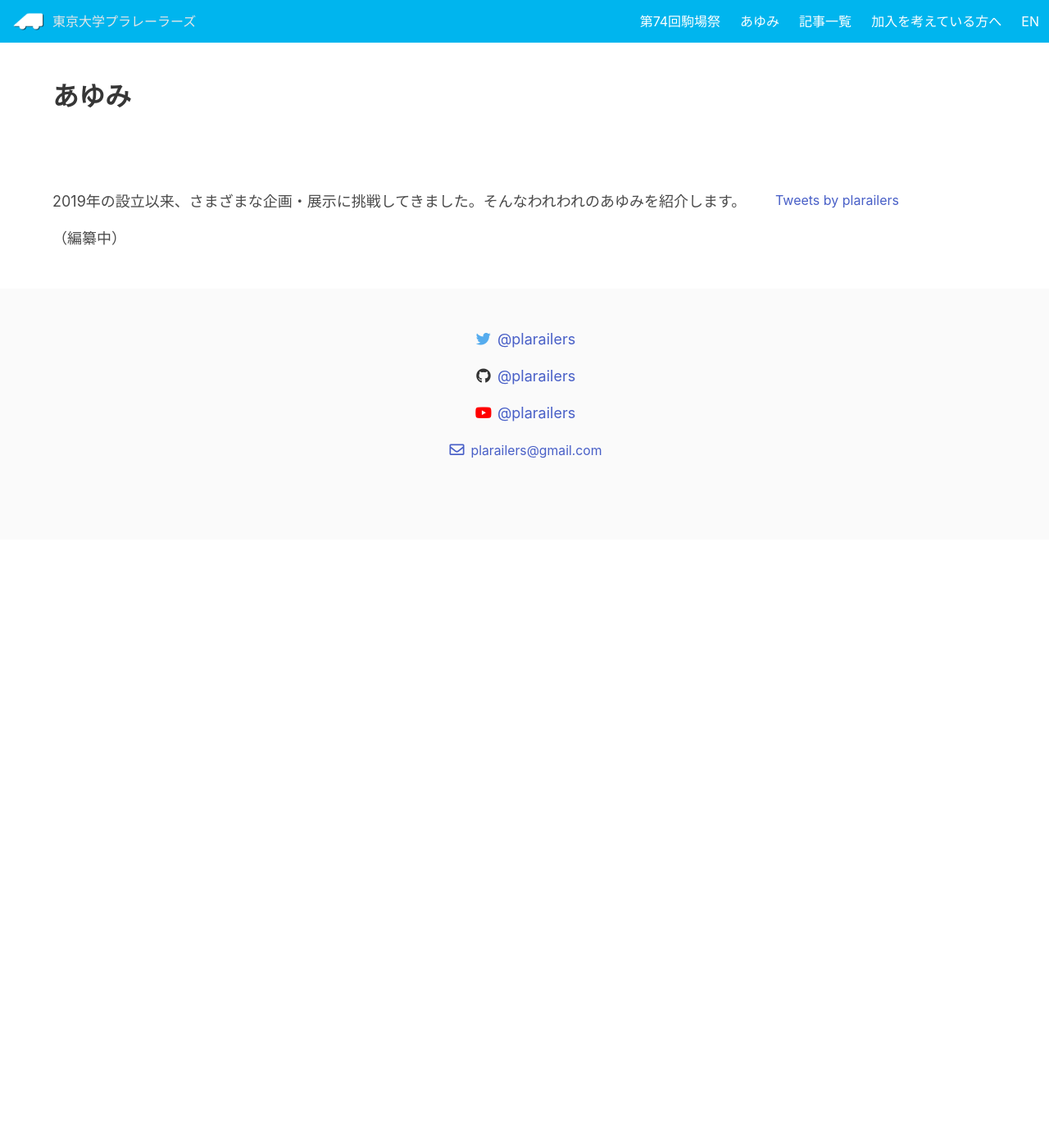
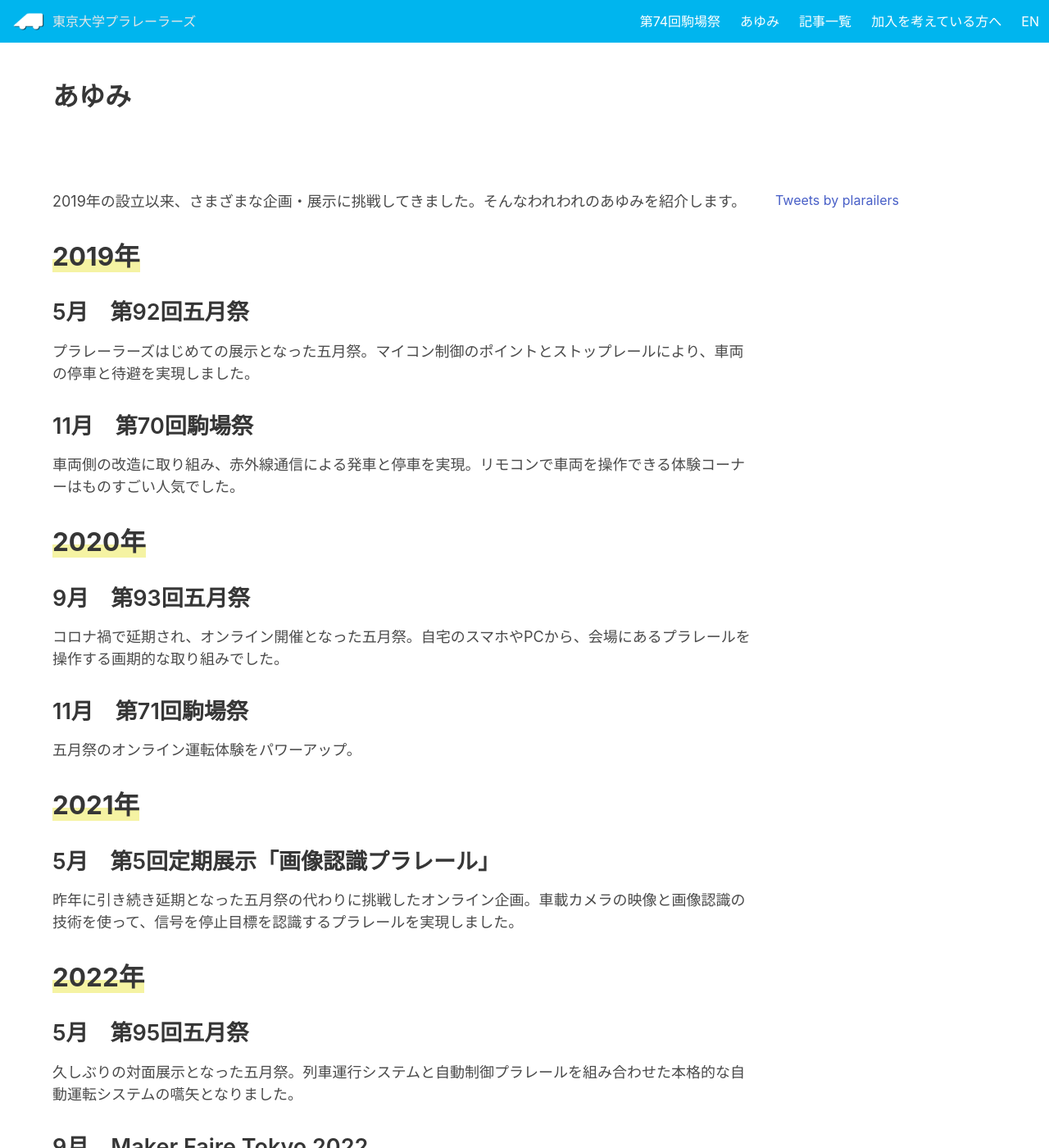
Before and after one commit to plarailers/plarailers.github.io, a Jekyll site: the page built from history/index.md, in a window 1280 px wide and 1400 px high. Shown: the whole window at 82% size. Built offline with Jekyll 4.4.1, drawn with Linux system fonts in a browser that asks for light colours; nearby versions of some CDN libraries; comment, search, counter and statistics services are not loaded; some of the changed text lies outside the part shown.

Commit message:
あゆみを編集

```diff
--- a/history/index.md
+++ b/history/index.md
@@ -5,4 +5,35 @@ title: あゆみ
 
 2019年の設立以来、さまざまな企画・展示に挑戦してきました。そんなわれわれのあゆみを紹介します。
 
+
+## **2019年**
+### 5月　第92回五月祭
+プラレーラーズはじめての展示となった五月祭。マイコン制御のポイントとストップレールにより、車両の停車と待避を実現しました。
+### 11月　第70回駒場祭
+車両側の改造に取り組み、赤外線通信による発車と停車を実現。リモコンで車両を操作できる体験コーナーはものすごい人気でした。
+
+## **2020年**
+### 9月　第93回五月祭
+コロナ禍で延期され、オンライン開催となった五月祭。自宅のスマホやPCから、会場にあるプラレールを操作する画期的な取り組みでした。
+### 11月　第71回駒場祭
+五月祭のオンライン運転体験をパワーアップ。
+
+## **2021年**
+### 5月　第5回定期展示「画像認識プラレール」
+昨年に引き続き延期となった五月祭の代わりに挑戦したオンライン企画。車載カメラの映像と画像認識の技術を使って、信号を停止目標を認識するプラレールを実現しました。
+
+## **2022年**
+### 5月　第95回五月祭
+久しぶりの対面展示となった五月祭。列車運行システムと自動制御プラレールを組み合わせた本格的な自動運転システムの嚆矢となりました。
+### 9月　Maker Faire Tokyo 2022
+プラレーラーズ初となる外部展示。
+### 11月　調布祭
+電気通信大学工学研究部・鉄道研究会とのコラボ。
+
+## **2023年**
+### 5月　第96回五月祭
+### 9月　Maker Faire Tokyo 2023
+### 11月　第74回駒場祭に参加予定
+
+
 （編纂中）
```
